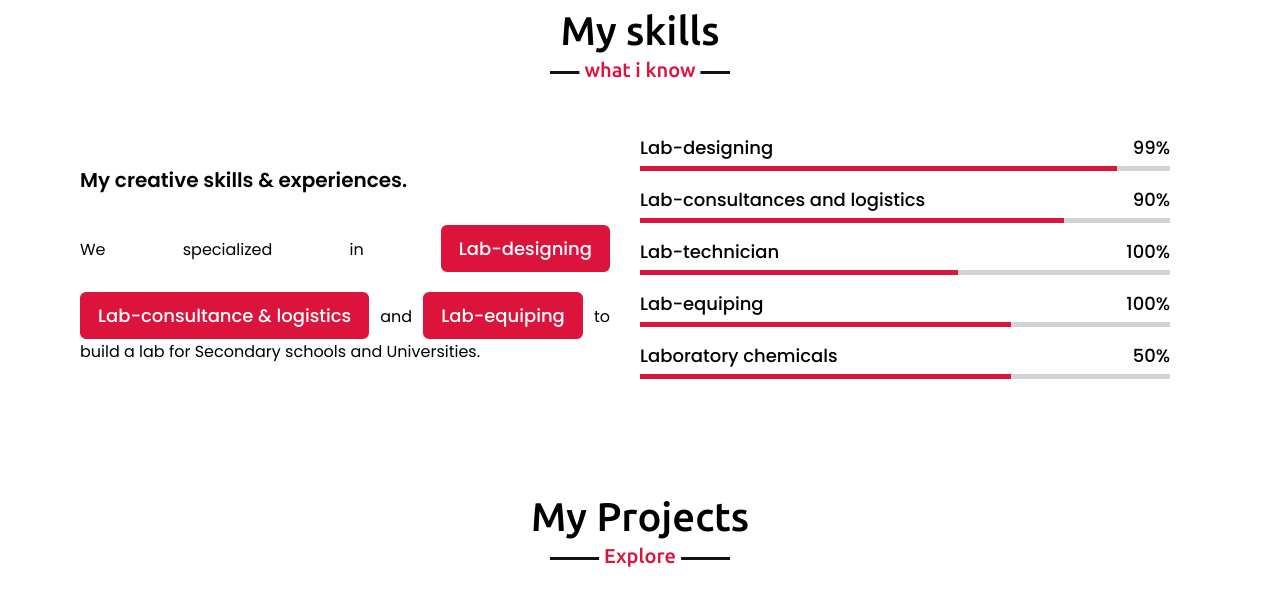
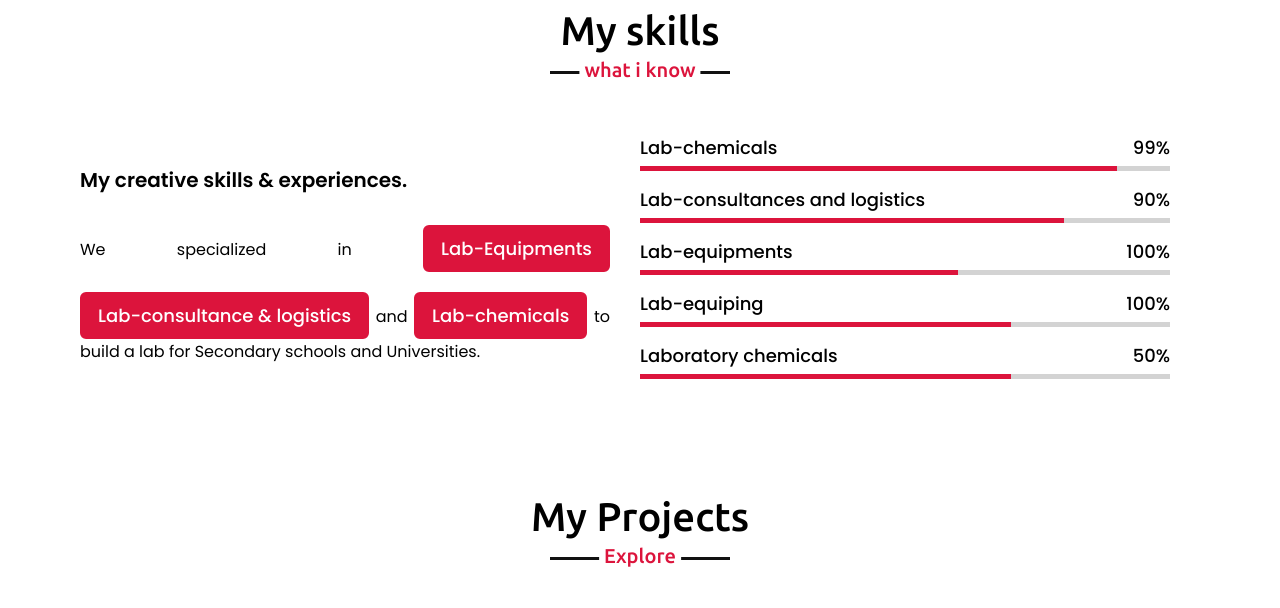
Before and after one commit to jepkess/lekieel-enterprises, a plain HTML site: page index.html in a window 1280 px wide. Shown: the part 2320-2928 px from the top of the page. Drawn offline with nearby package versions, Linux system fonts and the light colour scheme.

Commit message:
modify html file

```diff
--- a/index.html
+++ b/index.html
@@ -107,12 +107,12 @@
             <div class="skills-content">
                 <div class="column left">
                     <div class="text">My creative skills & experiences.</div>
-                     <p>We specialized in  <a href="#">Lab-designing</a> <a href="#">Lab-consultance & logistics</a> and <a href="#">Lab-equiping</a> to build a lab for Secondary schools and Universities.</p>
+                     <p>We specialized in  <a href="#">Lab-Equipments</a> <a href="#">Lab-consultance & logistics</a> and <a href="#">Lab-chemicals</a> to build a lab for Secondary schools and Universities.</p>
                 </div>
                 <div class="column right">
                     <div class="bars">
                         <div class="info">
-                            <span>Lab-designing</span>
+                            <span>Lab-chemicals</span>
                             <span>99%</span>
                         </div>
                         <div class="line html"></div>
@@ -127,7 +127,7 @@
                     </div>
                     <div class="bars">
                         <div class="info">
-                            <span>Lab-technician</span>
+                            <span>Lab-equipments</span>
                             <span>100%</span>
                         </div>
                         <div class="line js"></div>
```
